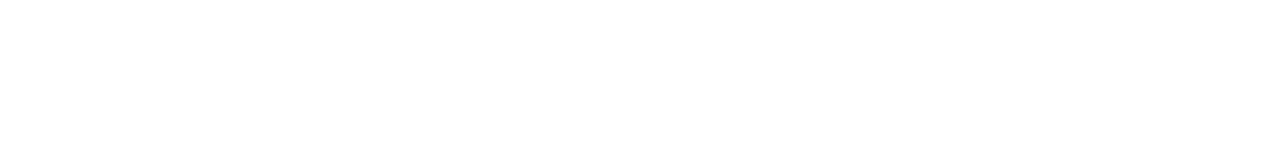
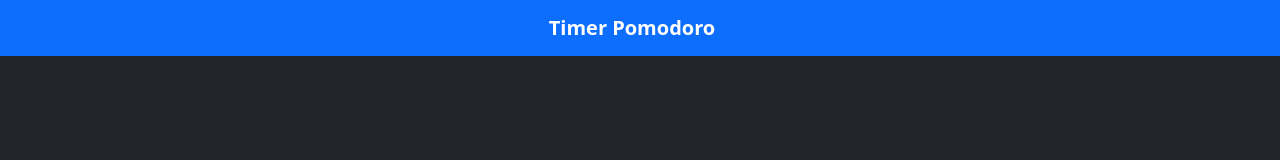
Before and after one commit to Nmartins6/pomodoro-timer, a plain HTML site: page index.html in a window 1280 px wide. Drawn offline with nearby package versions, Linux system fonts and the light colour scheme.

Commit message:
Added a top-bar

```diff
--- a/index.html
+++ b/index.html
@@ -11,7 +11,12 @@
     <link type="image/png" sizes="16x16" rel="icon" href="./images/icons8-cronômetro-16.png">
 </head>
 
-<body>
+<body class="bg-dark">
+    <nav class="navbar fixed-top navbar-light bg-primary">
+        <div class="container-fluid justify-content-center">
+            <a class="navbar-brand fw-bold text-white" href="#">Timer Pomodoro</a>
+        </div>
+    </nav>
 
 
 
--- a/style.css
+++ b/style.css
@@ -0,0 +1,8 @@
+* {
+    padding: 0;
+    margin: 0;
+}
+
+#top-bar {
+    color: #fff;
+}
```
